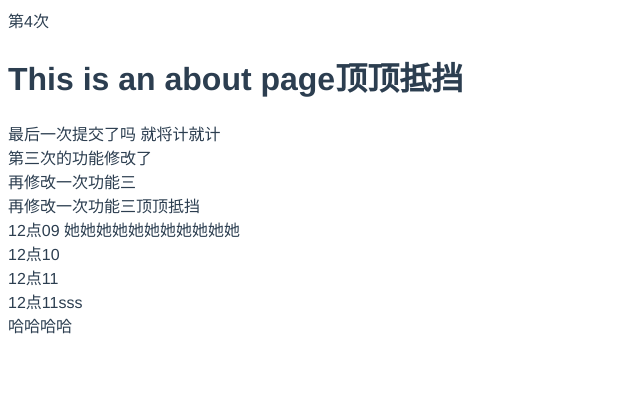
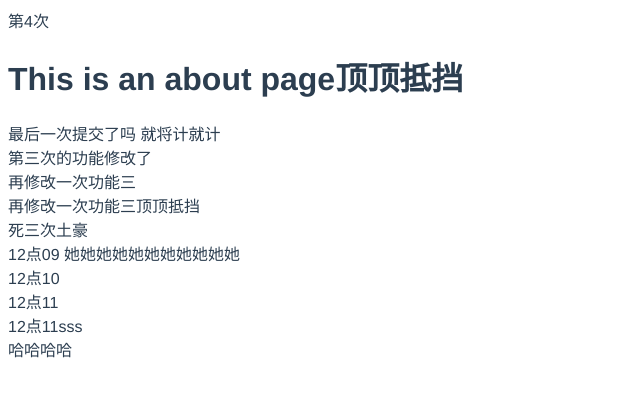
Before and after one commit to yft-code/flow, a Vue app: page /about in a window 1280 px wide. Shown: the top 396 px of the page, without its empty margins (0-640 px from the left). Built offline with nearby package versions, Linux system fonts and the light colour scheme.

Commit message:
第三次功能

```diff
--- a/src/views/AboutView.vue
+++ b/src/views/AboutView.vue
@@ -14,5 +14,8 @@
      <div>
       再修改一次功能三顶顶抵挡
     </div>
+    <div>
+      死三次土豪
+    </div>
   </div>
 </template>
```
